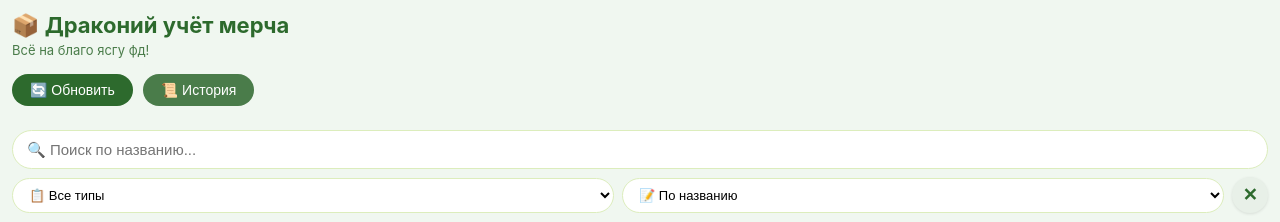
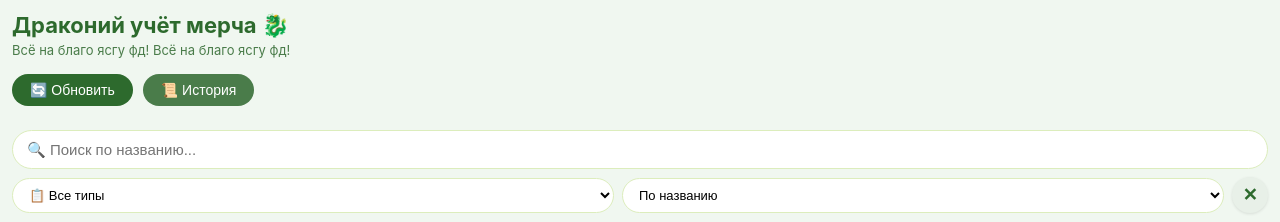
Before and after one commit to OhnMiru/merch, a plain HTML site: page index.html in a window 1280 px wide. Shown: the top 222 px of the page. Drawn offline with Linux system fonts and the light colour scheme; no server answers.

Commit message:
Update index.html

```diff
--- a/index.html
+++ b/index.html
@@ -309,15 +309,14 @@
     </style>
 </head>
 <body>
-    <h1>📦 Драконий учёт мерча</h1>
-    <div class="sub">Всё на благо ясгу фд!</div>
+    <h1>Драконий учёт мерча 🐉</h1>
+    <div class="sub">Всё на благо ясгу фд! Всё на благо ясгу фд!</div>
 
     <div style="display: flex; gap: 10px; margin-bottom: 12px;">
         <button class="refresh-btn" onclick="loadData(true)">🔄 Обновить</button>
         <button class="history-btn" onclick="showHistory()">📜 История</button>
     </div>
 
-    <!-- Панель поиска и фильтров -->
     <div class="search-panel">
         <input type="text" id="searchInput" class="search-input" placeholder="🔍 Поиск по названию...">
 
@@ -327,11 +326,11 @@
             </select>
 
             <select id="sortBy" class="filter-select">
-                <option value="name">📝 По названию</option>
-                <option value="stock">📦 По остатку (сначала мало)</option>
-                <option value="stockDesc">📦 По остатку (сначала много)</option>
-                <option value="price">💰 По цене</option>
-                <option value="type">🏷️ По типу</option>
+                <option value="name">По названию</option>
+                <option value="stock">По остатку (сначала мало)</option>
+                <option value="stockDesc">По остатку (сначала много)</option>
+                <option value="price">По цене</option>
+                <option value="type">По типу</option>
             </select>
 
             <button id="resetFilters" class="reset-btn" title="Сбросить фильтры">✕</button>
@@ -364,7 +363,6 @@
         let cardsData = [];
         let isLoading = false;
 
-        // ========== ПОИСК, СОРТИРОВКА И ФИЛЬТР ==========
         let originalCardsData = [];
         let currentFilteredData = [];
 
@@ -385,7 +383,7 @@
             const types = getUniqueTypes();
             typeSelect.innerHTML = '<option value="all">📋 Все типы</option>';
             types.forEach(type => {
-                typeSelect.innerHTML += `<option value="${escapeHtml(type)}">🏷️ ${escapeHtml(type)}</option>`;
+                typeSelect.innerHTML += `<option value="${escapeHtml(type)}">${escapeHtml(type)}</option>`;
             });
         }
 
```
